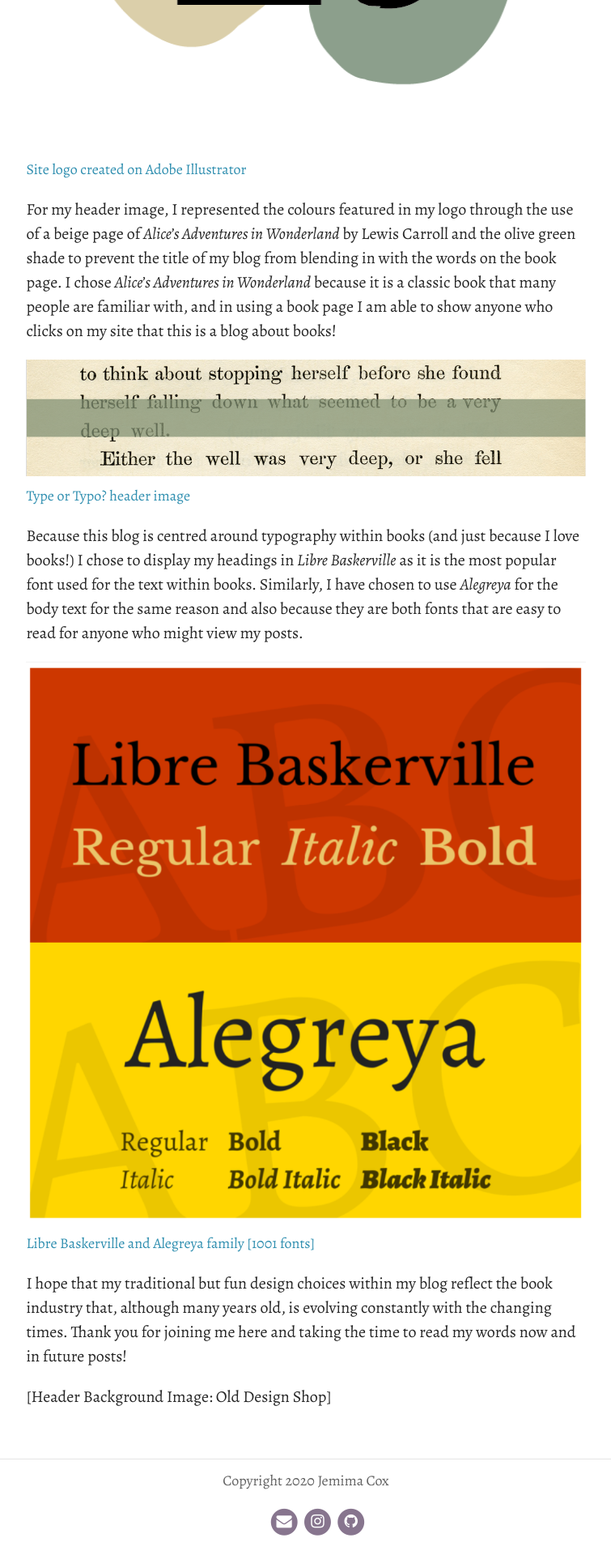
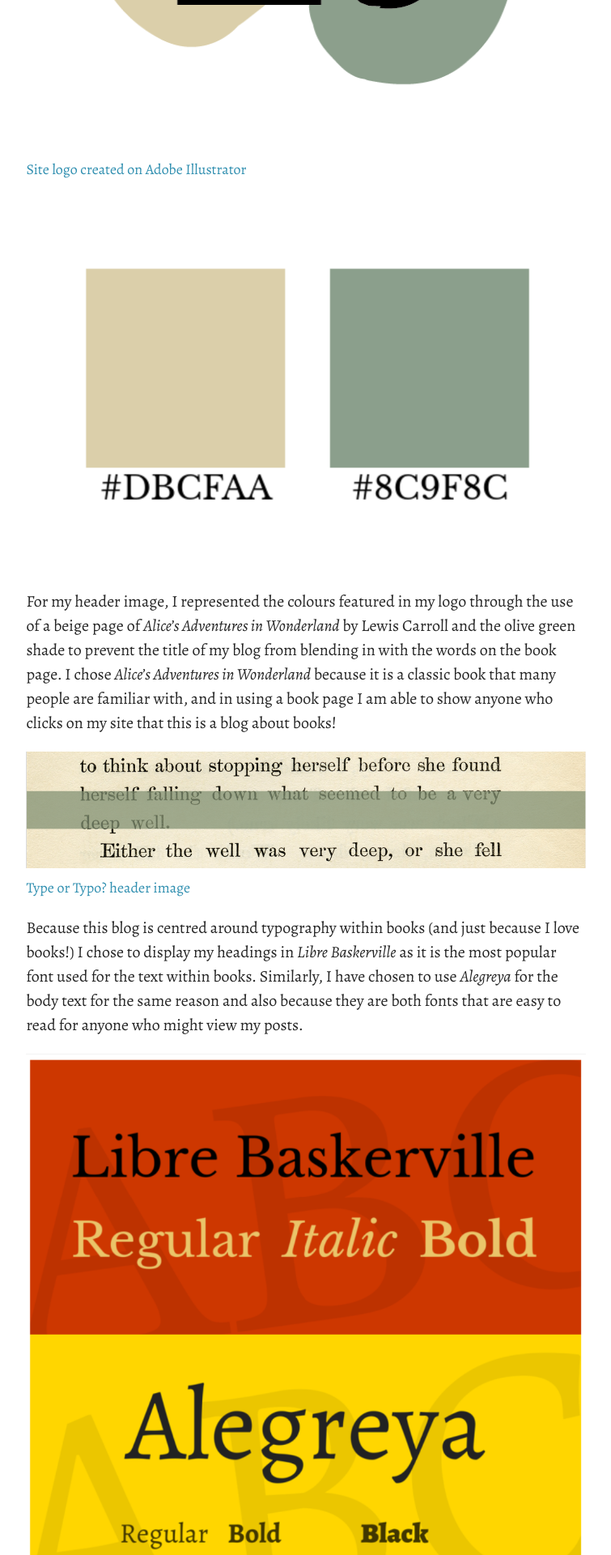
Before and after one commit to jemcox/brookesbooks, a Jekyll site: the page built from pages/about.md, in a window 1280 px wide. Shown: the part 1570-3490 px from the top of the page at 81% size, without its empty margins (262-1017 px from the left). Built offline with Jekyll 4.4.1, drawn with Linux system fonts in a browser that asks for light colours; some web fonts are replaced.

Commit message:
Update Page “about”

```diff
--- a/pages/about.md
+++ b/pages/about.md
@@ -20,6 +20,8 @@ I hope to radiate my love for books across my site in order that I might attract
 
 ![Site logo created on Adobe Illustrator](../uploads/type-or-typo-logo-2.png "Site logo created on Adobe Illustrator")
 
+![](../uploads/screenshot-2020-10-13-at-08.34.48.png)
+
 For my header image, I represented the colours featured in my logo through the use of a beige page of *Alice's Adventures in Wonderland* by Lewis Carroll and the olive green shade to prevent the title of my blog from blending in with the words on the book page. I chose *Alice's Adventures in Wonderland* because it is a classic book that many people are familiar with, and in using a book page I am able to show anyone who clicks on my site that this is a blog about books!
 
 ![Type or Typo? header image](../uploads/screenshot-2020-10-13-at-08.23.35.png "Type or Typo? header image")
```
Also changed, not shown: uploads/screenshot-2020-10-13-at-08.34.48.png (added).
